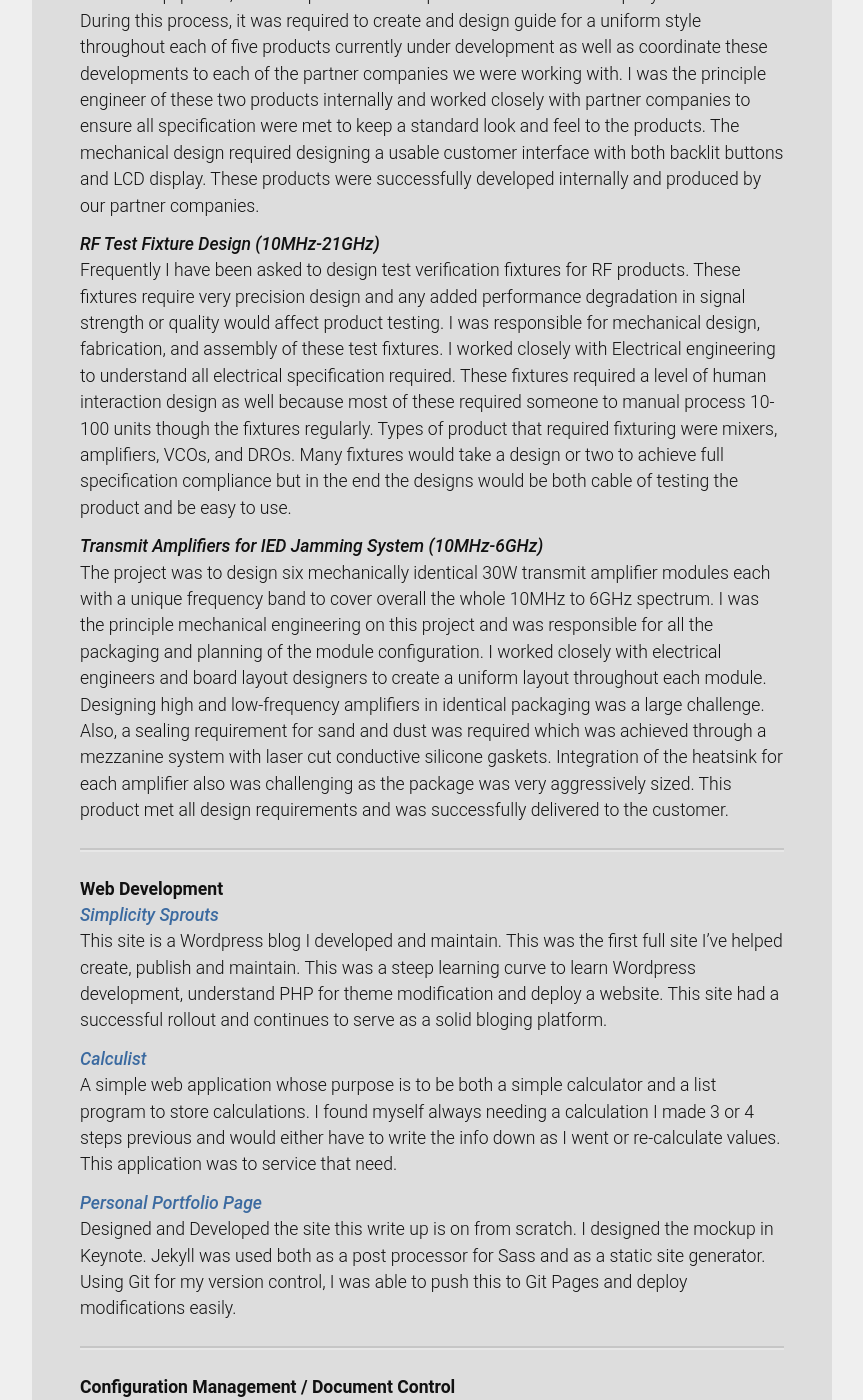
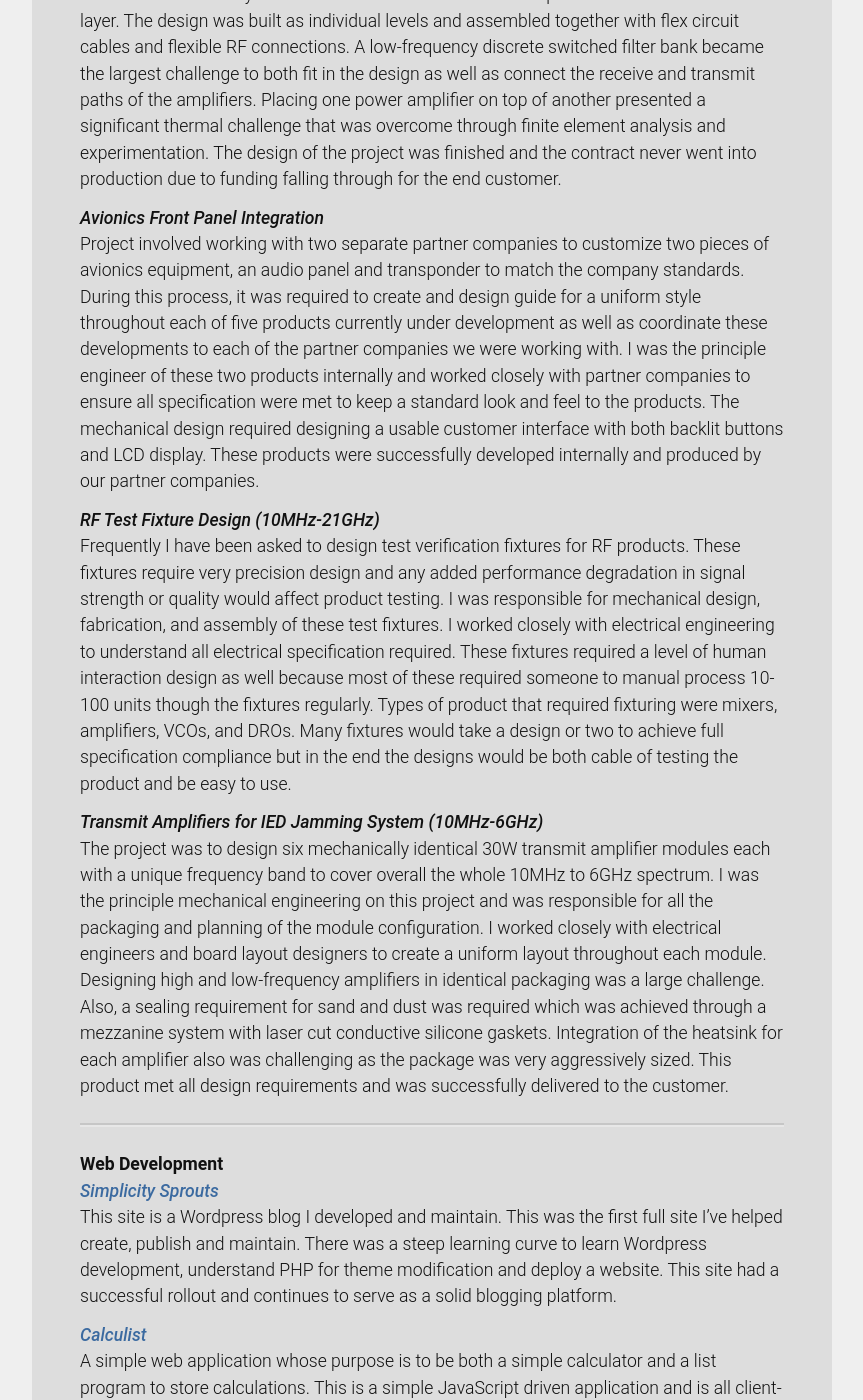
Before and after one commit to Skiitr/skiitr.github.io, a Jekyll site: the page built from projects.md, in a window 1280 px wide and 1400 px high, scrolled down 1359 px. Shown: the whole window, without its empty margins (208-1071 px from the left). Built offline with Jekyll 4.4.1, drawn with Linux system fonts in a browser that asks for light colours; some of the changed text lies outside the part shown.

Commit message:
Added edits from Ira, and added one new project

```diff
--- a/projects.md
+++ b/projects.md
@@ -49,10 +49,10 @@
 ## Web Development
 
 ### [Simplicity Sprouts](http://simplicitysprouts.com)
-This site is a Wordpress blog I developed and maintain. This was the first full site I've helped create, publish and maintain. This was a steep learning curve to learn Wordpress development, understand PHP for theme modification and deploy a website. This site had a successful rollout and continues to serve as a solid bloging platform.
+This site is a Wordpress blog I developed and maintain. This was the first full site I've helped create, publish and maintain. There was a steep learning curve to learn Wordpress development, understand PHP for theme modification and deploy a website. This site had a successful rollout and continues to serve as a solid blogging platform.
 
 ### [Calculist](http://slylion.com/calculist)
-A simple web application whose purpose is to be both a simple calculator and a list program to store calculations. I found myself always needing a calculation I made 3 or 4 steps previous and would either have to write the info down as I went or re-calculate values. This application was to service that need.
+A simple web application whose purpose is to be both a simple calculator and a list program to store calculations. This is a simple JavaScript driven application and is all client-side. The application came into being as I found myself always needing a calculation I made 3 or 4 steps previous and would either have to write the info down as I went or re-calculate values. This application was to service that need.
 
 ### [Personal Portfolio Page](http://dangallagher.xyz)
 Designed and Developed the site this write up is on from scratch. I designed the mockup in Keynote. Jekyll was used both as a post processor for Sass and as a static site generator. Using Git for my version control, I was able to push this to Git Pages and deploy modifications easily.
```
Also changed, not shown: other parts of projects.md (+5 -5 lines), about.md (+1 -1 lines), skills.md (+1 -1 lines), work.md (+1 -1 lines).
